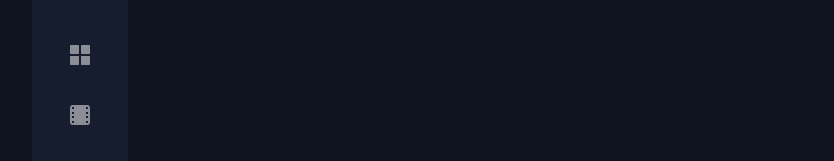
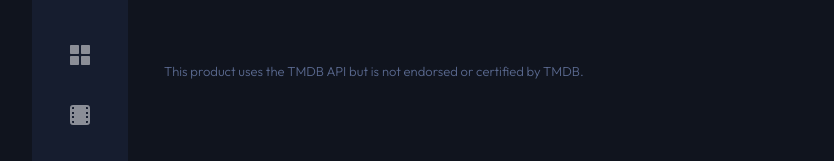
Before and after one commit to soewaiyanag/entertainment-web-app, a Next.js app: page /bookmarks in a window 1280 px wide. Shown: the part 248-409 px from the top of the page, without its empty margins (0-834 px from the left). Built offline with nearby package versions, Linux system fonts and the light colour scheme; no server answers.

Commit message:
Add required TMDB attribution notice to main layout footer

```diff
--- a/app/(main)/layout.tsx
+++ b/app/(main)/layout.tsx
@@ -10,6 +10,12 @@ export default function MainLayout({ children }: PropsWithChildren) {
       <main className="px-4 pt-6 pb-16 md:px-6 lg:pl-[164px] lg:pr-8 lg:pt-16 lg:pb-16">
         {children}
       </main>
+      <footer className="px-4 pb-6 md:px-6 lg:pl-[164px] lg:pr-8 lg:pb-8">
+        <p className="text-preset-5 text-blue-500">
+          This product uses the TMDB API but is not endorsed or certified by
+          TMDB.
+        </p>
+      </footer>
     </div>
   );
 }
```
